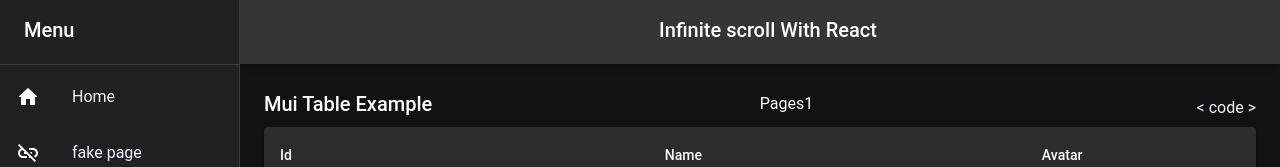
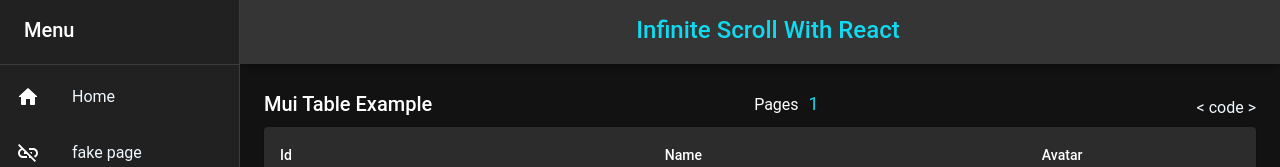
Before and after one commit to pierslabs/react-infinite-scroll, a React (Vite) app: page / in a window 1280 px wide. Shown: the top 167 px of the page. Built offline with nearby package versions, Linux system fonts and the light colour scheme; no server answers.

Commit message:
add styles

```diff
--- a/src/components/Navbar.tsx
+++ b/src/components/Navbar.tsx
@@ -21,8 +21,8 @@ const Navbar: FC<NavbarProps> = ({ drawerWith }) => {
         </IconButton>
 
         <Grid container direction="row" justifyContent="space-around">
-          <Typography variant="h6" noWrap component="div">
-            Infinite scroll With React
+          <Typography variant="h5" component="div" className="title-navbar">
+            Infinite Scroll With React
           </Typography>
         </Grid>
       </Toolbar>
--- a/src/components/Sidebar.tsx
+++ b/src/components/Sidebar.tsx
@@ -22,7 +22,11 @@ const Sidebar: FC<SidebarProps> = ({ drawerWidth }) => {
   return (
     <Box
       component="nav"
-      sx={{ width: { sm: drawerWidth }, flexShrink: { sm: 0 } }}
+      sx={{
+        width: { sm: drawerWidth },
+        flexShrink: { sm: 0 },
+        display: { xs: "none", sm: "block" },
+      }}
     >
       <Drawer
         variant="permanent"
--- a/src/index.css
+++ b/src/index.css
@@ -16,3 +16,13 @@
   width: 50px;
   height: 50px;
 }
+
+.pageNumber {
+  color: rgb(16, 217, 240);
+  margin-left: 10px;
+  font-size: 18px;
+}
+
+.title-navbar {
+  color: rgb(16, 217, 240);
+}
```
